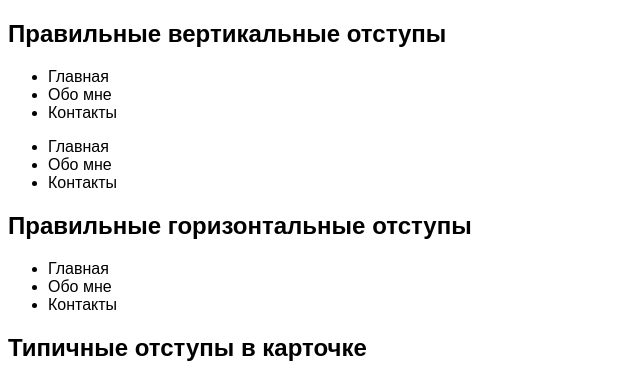
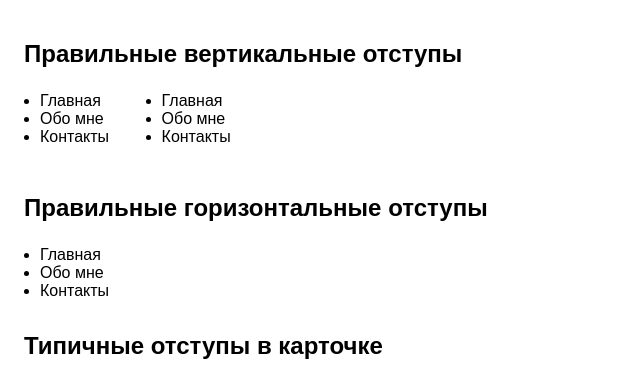
Before and after one commit to DevDataOrg/3.12-------------------------------, a plain HTML site: page index.html in a window 1280 px wide. Shown: the top 378 px of the page, without its empty margins (0-640 px from the left). Drawn offline with Linux system fonts and the light colour scheme; grey boxes are pictures that could not be loaded.

Commit message:
home change

```diff
--- a/style.css
+++ b/style.css
@@ -24,3 +24,48 @@ body {
 .card {
   max-width: 300px;
 }
+
+/* начало урока */
+.content {
+  padding: 2rem 1rem;
+}
+
+h2 {
+  margin: 0 0 1em;
+}
+
+ul {
+  margin: 0;
+  display: inline-block;
+  /* margin: 0 2em 1em 0; */
+  padding-left: 1em;
+}
+
+ul:not(:last-child){
+  margin: 0 2em 1em 0;
+}
+
+/* селектор выберет последний элемент списка */
+/* ul:last-child {
+  margin-right: 0;
+  margin-bottom: 0;
+} */
+
+
+/* отступы между секциями */
+.example:not(:last-child){
+  margin-bottom: 2em;
+}
+
+/* Применяется ко всем четырём сторонам */
+/* margin: 1em;
+margin: -3px; */
+
+/* по вертикали | по горизонтали */
+/* margin: 5% auto; */
+
+/* сверху | горизонтально | снизу */
+/* margin: 1em auto 2em; */
+
+/* сверху | справа | снизу | слева */
+/* margin: 2px 1em 0 auto; */
```
